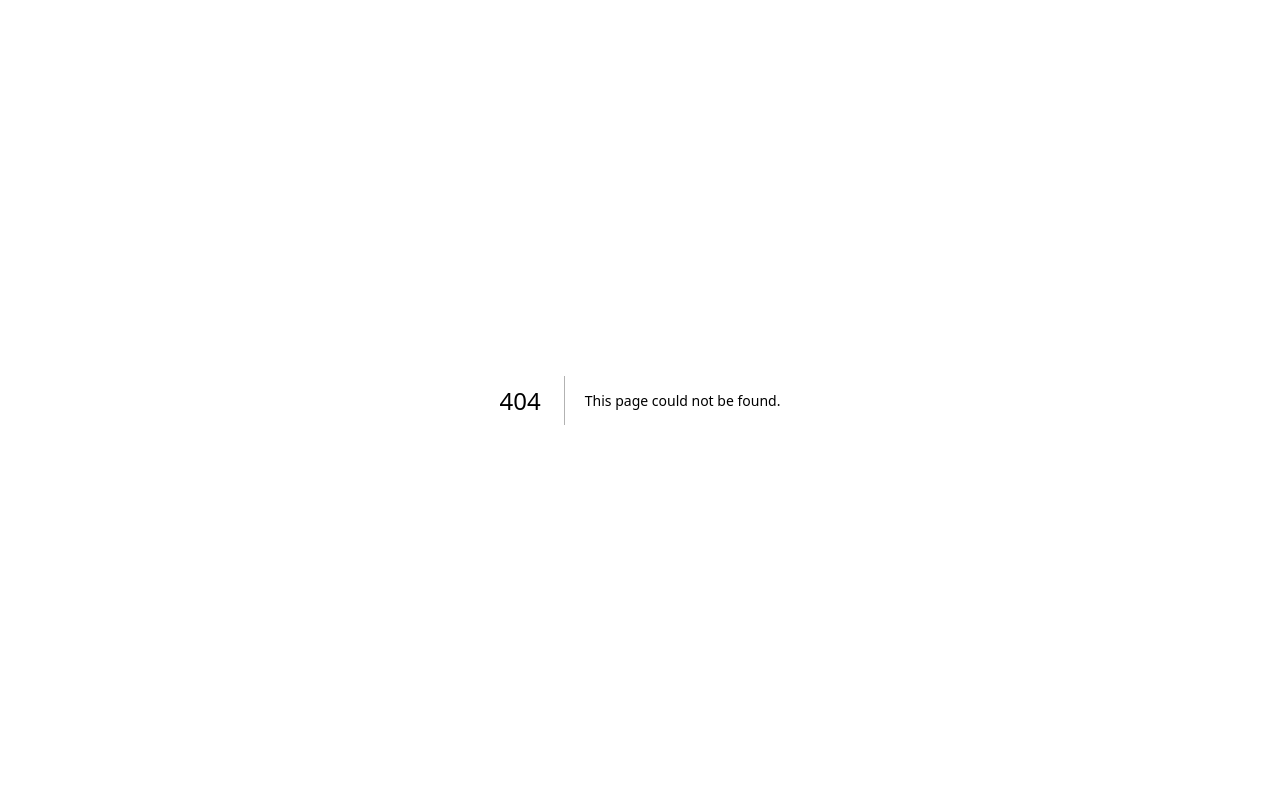
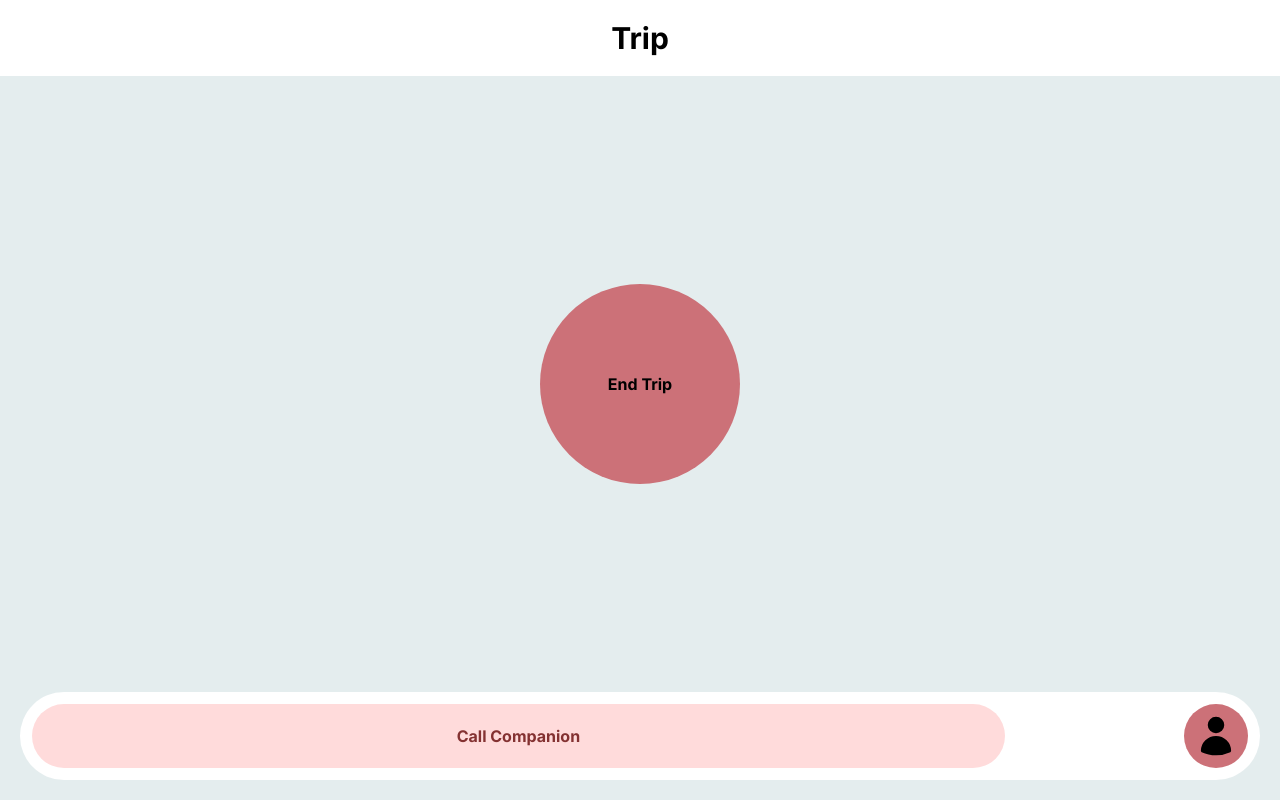
Before and after one commit to kllarena07/safety-blanket, a Next.js app in the folder frontend/: page /trip in a window 1280 px wide. Before the commit this address had no page. Built offline with nearby package versions, Linux system fonts and the light colour scheme.

Commit message:
wtf is going on

```diff
--- a/frontend/src/app/timer/page.tsx
+++ b/frontend/src/app/trip/page.tsx
@@ -8,7 +8,7 @@ export default function Timer() {
   return (
     <main className="flex flex-col white bg-[#E4EDEE] h-dvh w-full">
       <header className="py-5 bg-white text-center">
-        <h1 className="text-3xl bg-white text-black font-bold">Timer</h1>
+        <h1 className="text-3xl bg-white text-black font-bold">Trip</h1>
       </header>
       <section className="flex flex-col h-[calc(100dvh-164px)] items-center justify-center gap-5">
         <button onClick={handleEndTrip} className="bg-[#CC7178] text-black font-bold w-[200px] h-[200px] rounded-full">End Trip</button>
```
Also changed, not shown: frontend/middleware.ts (deleted, +0 -7 lines).
